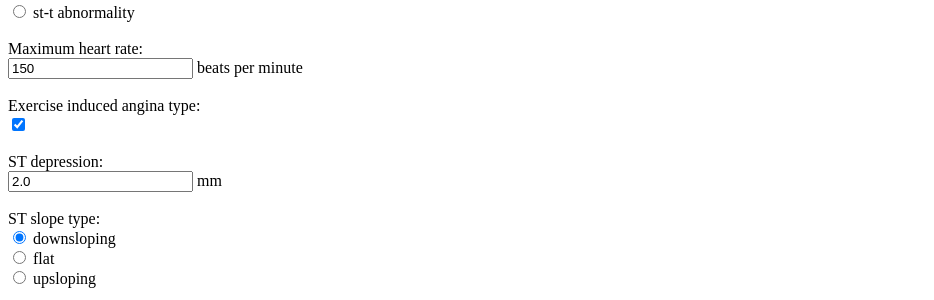
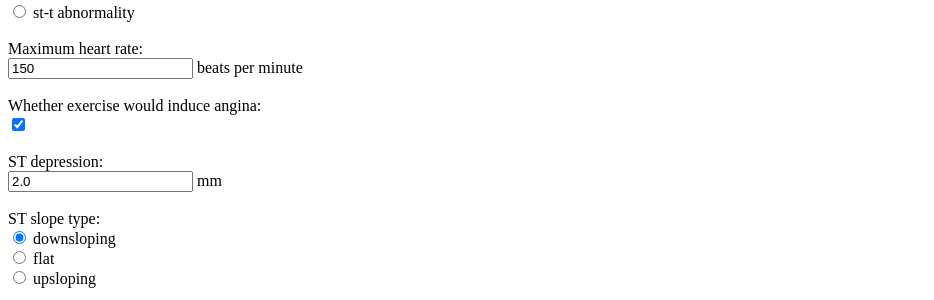
Before and after one commit to fyli16/Deploy_HAD_as_FlaskApp_on_GCP, a Flask app: page / in a window 1280 px wide. Shown: the part 485-785 px from the top of the page, without its empty margins (0-934 px from the left). Run offline with Flask 2, Linux system fonts and the light colour scheme; parts of the project's set-up code (start-up, migrations or seed data) failed here and were passed over.

Commit message:
minor typos fix

```diff
--- a/flaskapp/templates/index.html
+++ b/flaskapp/templates/index.html
@@ -41,7 +41,7 @@
     <input type="number" name="max_heart_rate" value="{{form_data.max_heart_rate}}"> beats per minute
     <br><br>
 
-    Exercise induced angina type:<br>
+    Whether exercise would induce angina:<br>
     <input type="checkbox" name="exe_angina" {% if form_data.exe_angina %}checked{% endif %}>
     <br><br>
 
```
